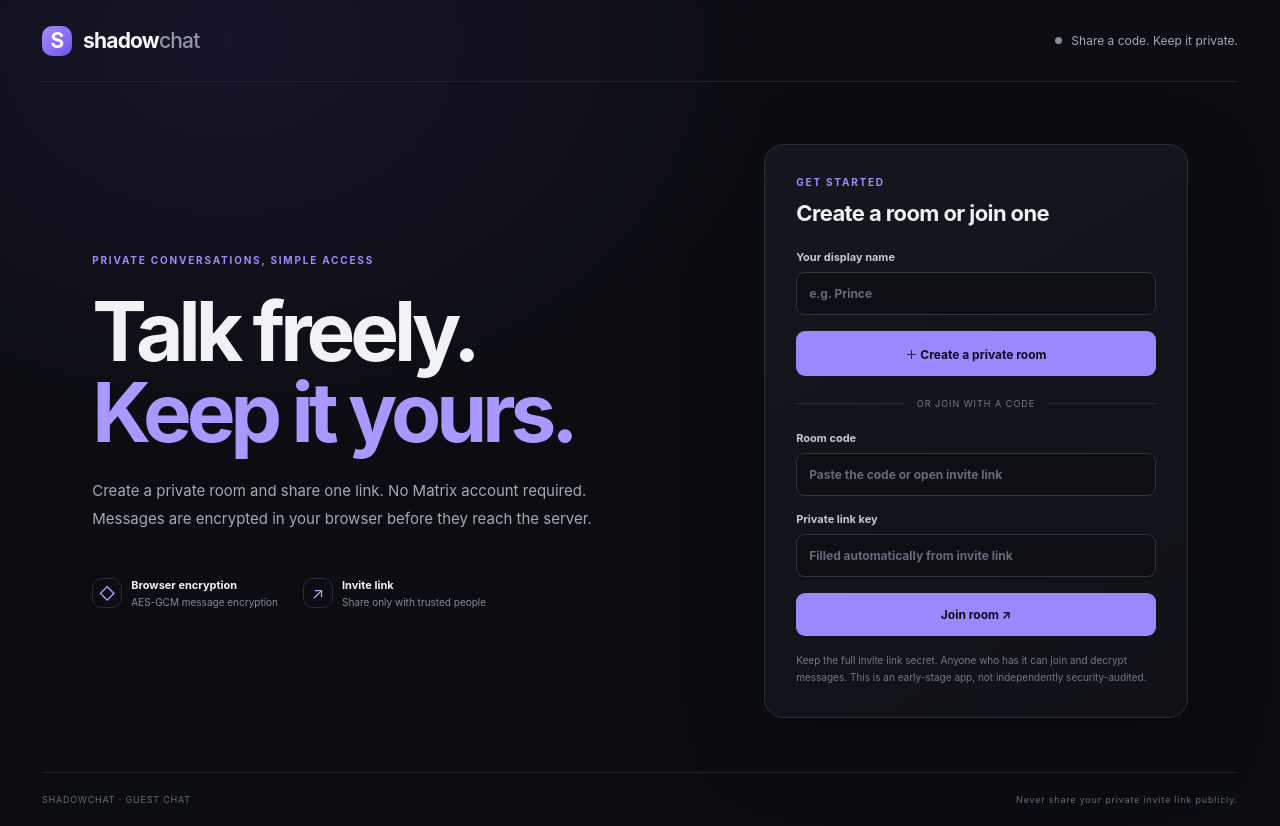
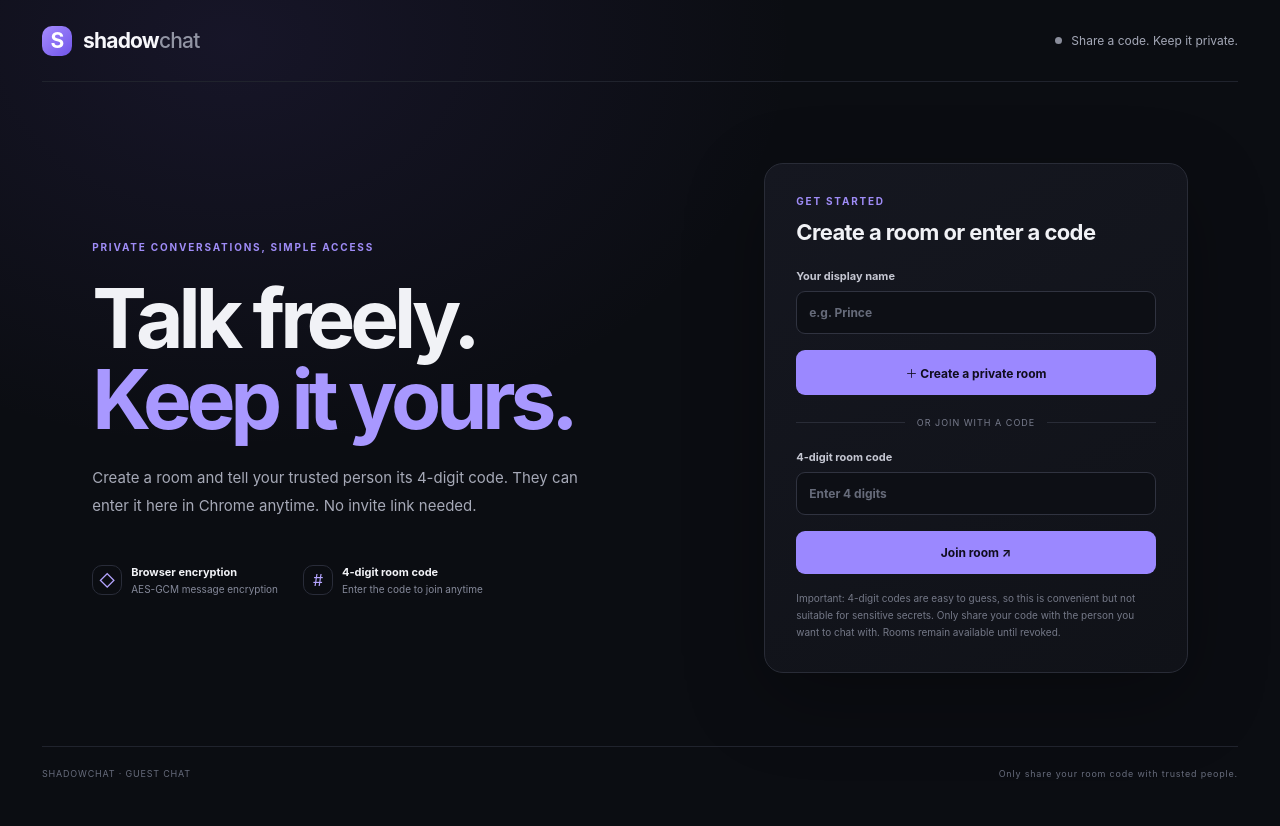
Before and after one commit to princeyadavwansi/Mywebsite-, a React (Vite) app in the folder shadowchat/: page / in a window 1280 px wide. After the commit the page ends 800 px from the top, so only its background shows below. Built offline with nearby package versions, Linux system fonts and the light colour scheme.

Commit message:
Add four digit code-based ShadowChat joining

```diff
--- a/shadowchat/src/App.tsx
+++ b/shadowchat/src/App.tsx
@@ -19,6 +19,7 @@ async function encryptMessage(text: string, keyText: string) {
   const encrypted = await crypto.subtle.encrypt({ name: "AES-GCM", iv }, key, new TextEncoder().encode(text));
   return JSON.stringify({ iv: b64(iv), data: b64(new Uint8Array(encrypted)) });
 }
+async function keyFromCode(code: string) { const digest = await crypto.subtle.digest("SHA-256", new TextEncoder().encode("shadowchat-key-v1:" + code)); return b64(new Uint8Array(digest)).replace(/\+/g, "-").replace(/\//g, "_").replace(/=+$/g, ""); }
 async function decryptMessage(payload: string, keyText: string) {
   try {
     const value = JSON.parse(payload);
@@ -84,9 +85,8 @@ export default function App() {
     setBusy(true); setError("");
     try {
       const made = await api({ action: "create" });
-      const rawKey = crypto.getRandomValues(new Uint8Array(32));
-      const roomKey = b64(rawKey).replace(/\+/g, "-").replace(/\//g, "_").replace(/=+$/g, "");
-      const link = window.location.origin + window.location.pathname + "#code=" + made.secret + "&key=" + roomKey;
+      const roomKey = await keyFromCode(made.secret);
+      const link = "";
       localStorage.setItem("shadowchat_owner", made.ownerToken); setOwnerToken(made.ownerToken);
       setShareLink(link);
       await joinWithCode(made.secret, roomKey, name || "Owner");
@@ -96,13 +96,10 @@ export default function App() {
   async function joinRoom(e: FormEvent) {
     e.preventDefault(); setBusy(true); setError("");
     try {
-      const cleanCode = code.trim().toLowerCase();
-      const roomKey = key.trim() || initial.key;
-      if (!/^[a-f0-9]{32}$/.test(cleanCode)) throw new Error("Room code must be 32 hexadecimal characters. Use the full invite link if you have one.");
-      if (!roomKey) throw new Error("A private link key is required. Ask the owner to send the full invite link.");
+      const cleanCode = code.trim();
+      if (!/^\d{4}$/.test(cleanCode)) throw new Error("Room code exactly 4 digits ka hona chahiye.");
+      const roomKey = await keyFromCode(cleanCode);
       await joinWithCode(cleanCode, roomKey, name.trim() || "Guest");
-      const nextUrl = window.location.origin + window.location.pathname + "#code=" + cleanCode + "&key=" + roomKey;
-      window.history.replaceState(null, "", nextUrl);
     } catch (e) { setError(e instanceof Error ? e.message : "Could not join room"); }
     finally { setBusy(false); }
   }
@@ -137,13 +134,13 @@ export default function App() {
   }
   return <main className="guest-app">
     <header className="guest-header"><a className="brand" href="#"><span className="brand-mark">S</span><span>shadow<span className="brand-light">chat</span></span></a><span className="top-status"><i className={session ? "status-dot online" : "status-dot"}/>{session ? "Private room connected" : "Share a code. Keep it private."}</span></header>
-    {!session ? <section className="guest-welcome"><div className="guest-hero"><div className="eyebrow">PRIVATE CONVERSATIONS, SIMPLE ACCESS</div><h1>Talk freely.<br/><em>Keep it yours.</em></h1><p className="intro">Create a private room and share one link. No Matrix account required. Messages are encrypted in your browser before they reach the server.</p><div className="feature-row"><div><span className="feature-icon">◇</span><strong>Browser encryption</strong><small>AES-GCM message encryption</small></div><div><span className="feature-icon">↗</span><strong>Invite link</strong><small>Share only with trusted people</small></div></div></div>
-      <div className="guest-card"><div className="card-kicker">GET STARTED</div><h2>Create a room or join one</h2><label>Your display name<input value={name} onChange={e=>setName(e.target.value)} placeholder="e.g. Prince" maxLength={40}/></label><button className="primary-button" disabled={busy} onClick={()=>void createRoom()}>{busy ? "Creating room…" : "＋ Create a private room"}</button><div className="guest-divider"><span>OR JOIN WITH A CODE</span></div><form onSubmit={joinRoom}><label>Room code<input value={code} onChange={e=>setCode(e.target.value)} placeholder="Paste the code or open invite link" required/></label><label>Private link key<input value={key} onChange={e=>setKey(e.target.value)} placeholder="Filled automatically from invite link" required/></label><button className="primary-button" disabled={busy}>{busy ? "Joining…" : "Join room ↗"}</button></form><p className="fine-print">Keep the full invite link secret. Anyone who has it can join and decrypt messages. This is an early-stage app, not independently security-audited.</p>{error && <p className="error-text">{error}</p>}</div>
-    </section> : <section className="guest-chat"><div className="guest-chat-head"><div><div className="card-kicker">YOUR PRIVATE SPACE</div><h2>Conversation</h2><p>Signed in as <strong>{session.displayName}</strong></p></div><div className="chat-actions"><button className="outline-button" onClick={()=>{void navigator.clipboard.writeText(shareLink || (window.location.origin+window.location.pathname+"#code="+code+"&key="+key));setError("Invite link copied.");}}>Copy invite link</button>{ownerToken && <button className="outline-button danger" onClick={()=>void revokeRoom()} disabled={busy}>Revoke room</button>}<button className="outline-button" onClick={leave}>Leave</button></div></div>
-      <div className="security-banner"><span>◇</span><div><strong>Encrypted in your browser</strong><small>The server stores encrypted message payloads. Keep the invite link private and use it on trusted devices.</small></div></div>
-      <div className="timeline guest-timeline" ref={timeline}>{messages.length===0 ? <div className="empty-chat"><div className="empty-lock">◇</div><h3>Start the conversation.</h3><p>Share the invite link with one trusted person, then send your first message.</p></div> : messages.map(m=><div key={m.id} className={"message-row "+(m.mine?"mine":"")}><div className="message-stack">{!m.mine && <small className="sender">{m.sender}</small>}<div className="bubble">{m.body}</div><time>{m.time}</time></div></div>)}</div>
+    {!session ? <section className="guest-welcome"><div className="guest-hero"><div className="eyebrow">PRIVATE CONVERSATIONS, SIMPLE ACCESS</div><h1>Talk freely.<br/><em>Keep it yours.</em></h1><p className="intro">Create a room and tell your trusted person its 4-digit code. They can enter it here in Chrome anytime. No invite link needed.</p><div className="feature-row"><div><span className="feature-icon">◇</span><strong>Browser encryption</strong><small>AES-GCM message encryption</small></div><div><span className="feature-icon">#</span><strong>4-digit room code</strong><small>Enter the code to join anytime</small></div></div></div>
+      <div className="guest-card"><div className="card-kicker">GET STARTED</div><h2>Create a room or enter a code</h2><label>Your display name<input value={name} onChange={e=>setName(e.target.value)} placeholder="e.g. Prince" maxLength={40}/></label><button className="primary-button" disabled={busy} onClick={()=>void createRoom()}>{busy ? "Creating room…" : "＋ Create a private room"}</button><div className="guest-divider"><span>OR JOIN WITH A CODE</span></div><form onSubmit={joinRoom}><label>4-digit room code<input value={code} onChange={e=>setCode(e.target.value.replace(/\D/g,"").slice(0,4))} placeholder="Enter 4 digits" inputMode="numeric" maxLength={4} pattern="[0-9]{4}" required/></label><button className="primary-button" disabled={busy}>{busy ? "Joining…" : "Join room ↗"}</button></form><p className="fine-print">Important: 4-digit codes are easy to guess, so this is convenient but not suitable for sensitive secrets. Only share your code with the person you want to chat with. Rooms remain available until revoked.</p>{error && <p className="error-text">{error}</p>}</div>
+    </section> : <section className="guest-chat"><div className="guest-chat-head"><div><div className="card-kicker">YOUR PRIVATE SPACE</div><h2>Conversation</h2><p>Signed in as <strong>{session.displayName}</strong></p></div><div className="chat-actions"><div className="room-code-pill">ROOM CODE <strong>{code}</strong></div>{ownerToken && <button className="outline-button danger" onClick={()=>void revokeRoom()} disabled={busy}>Revoke room</button>}<button className="outline-button" onClick={leave}>Leave</button></div></div>
+      <div className="security-banner"><span>◇</span><div><strong>Encrypted in your browser</strong><small>Messages are encrypted in the browser, but a 4-digit code is weak. Do not use this for sensitive information.</small></div></div>
+      <div className="timeline guest-timeline" ref={timeline}>{messages.length===0 ? <div className="empty-chat"><div className="empty-lock">◇</div><h3>Start the conversation.</h3><p>Tell your trusted person this room code so they can join from the website.</p></div> : messages.map(m=><div key={m.id} className={"message-row "+(m.mine?"mine":"")}><div className="message-stack">{!m.mine && <small className="sender">{m.sender}</small>}<div className="bubble">{m.body}</div><time>{m.time}</time></div></div>)}</div>
       <form className="composer guest-composer" onSubmit={send}><input value={draft} onChange={e=>setDraft(e.target.value)} placeholder="Write a private message…" autoComplete="off" aria-label="Message"/><button className="send-button" disabled={busy||!draft.trim()} aria-label="Send message">↑</button></form>{error && <p className="error-text guest-error">{error}</p>}
     </section>}
-    <footer className="footer"><span>SHADOWCHAT · GUEST CHAT</span><span>Never share your private invite link publicly.</span></footer>
+    <footer className="footer"><span>SHADOWCHAT · GUEST CHAT</span><span>Only share your room code with trusted people.</span></footer>
   </main>;
 }
```
